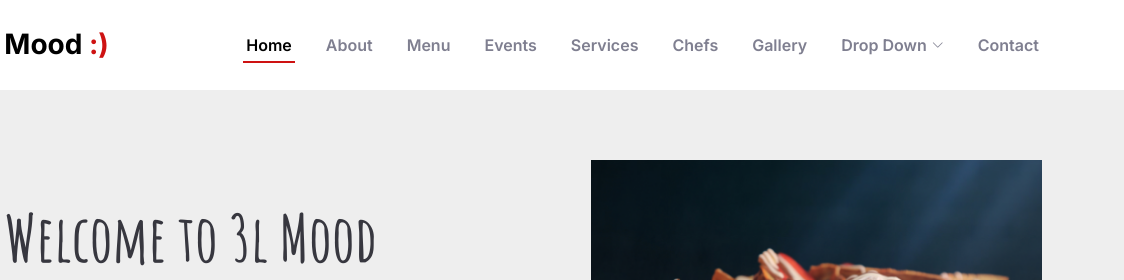
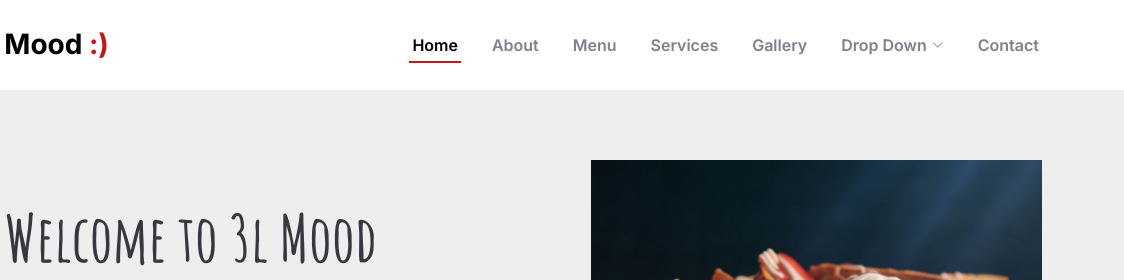
Before and after one commit to HusseinHamka/HusseinHamka.github.io, a plain HTML site: page index.html in a window 1280 px wide. Shown: the top 280 px of the page, 156-1280 px from the left. Drawn offline with nearby package versions, Linux system fonts and the light colour scheme.

Commit message:
Update2 index.html

```diff
--- a/index.html
+++ b/index.html
@@ -44,10 +44,7 @@
           <li><a href="#hero">Home</a></li>
           <li><a href="#about">About</a></li>
           <li><a href="#menu">Menu</a></li>
-          <li><a href="#events">Events</a></li>
           <li><a href="#testimonials">Services</a></li>
-
-          <li><a href="#chefs">Chefs</a></li>
           <li><a href="#gallery">Gallery</a></li>
           <li class="dropdown"><a href="#"><span>Drop Down</span> <i class="bi bi-chevron-down dropdown-indicator"></i></a>
             <ul>
```
